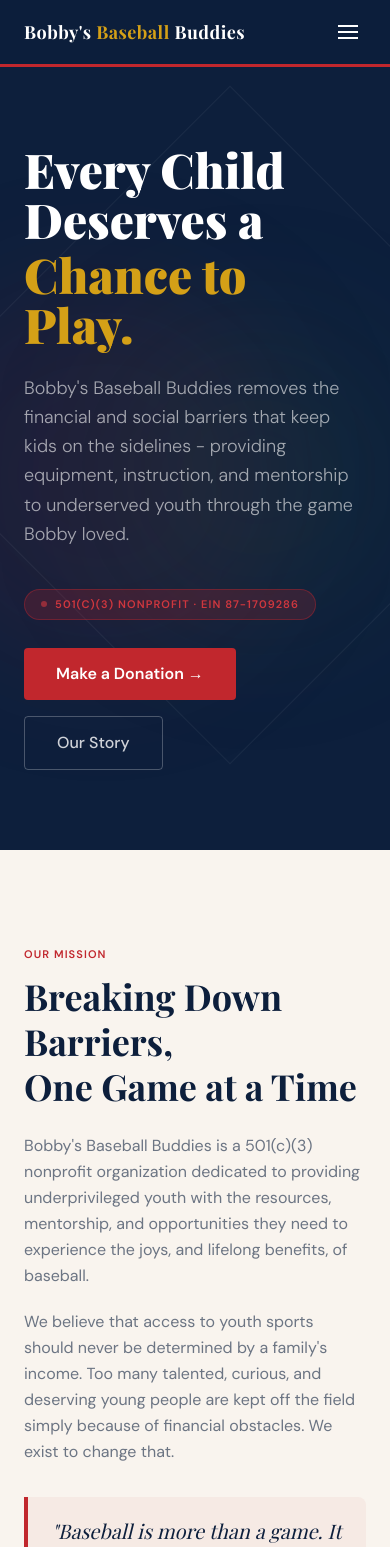
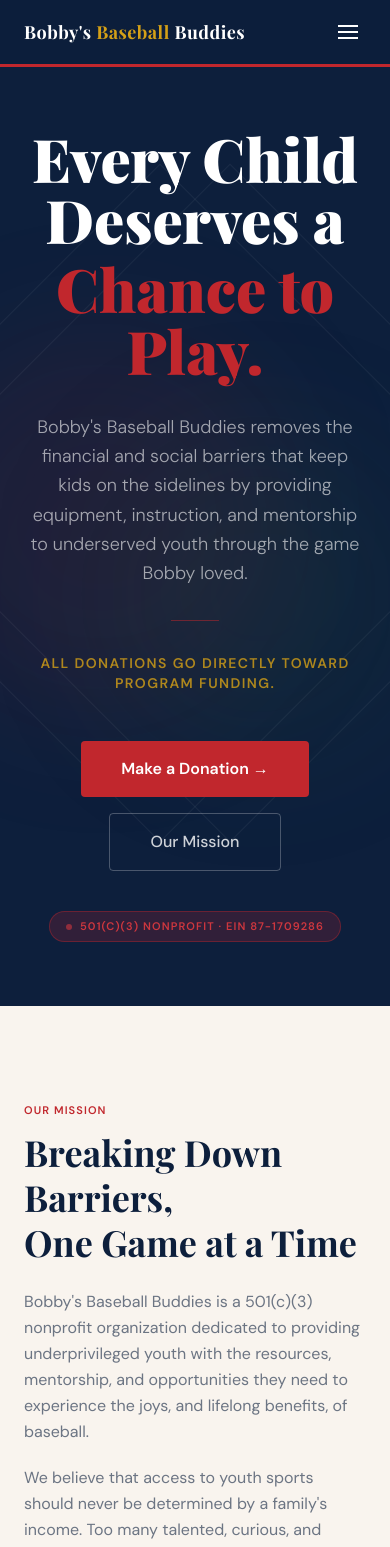
Before and after one commit to HunterMuratore/BobbysBaseballBuddies, a React (Vite) app: page / in a window 390 px wide. Shown: the top 1547 px of the page. Built offline with nearby package versions, Linux system fonts and the light colour scheme.

Commit message:
updating components with new events and styles

```diff
--- a/src/App.jsx
+++ b/src/App.jsx
@@ -2,8 +2,8 @@ import Navbar from './components/Navbar'
 import Hero from './components/Hero'
 import Mission from './components/Mission'
 import Programs from './components/Programs'
-import Story from './components/Story'
-import Gallery from './components/Gallery'
+// import Story from './components/Story'
+// import Gallery from './components/Gallery'
 import Events from './components/Events'
 import Donate from './components/Donate'
 import ContactForm from './components/ContactForm'
@@ -17,8 +17,6 @@ export default function App() {
       <Hero />
       <Mission />
       <Programs />
-      <Story />
-      <Gallery />
       <Events />
       <Donate />
       <ContactForm />
--- a/src/components/Events.jsx
+++ b/src/components/Events.jsx
@@ -19,7 +19,7 @@ export default function Events() {
         {events.map(event => (
           <div
             key={event.id}
-              className="flex gap-6 items-start border border-tan rounded-2xl p-6 md:p-8 hover:border-navy/20 hover:shadow-sm transition-all duration-200 bg-white group"
+            className="flex flex-col md:flex-row gap-6 items-start border border-tan rounded-2xl p-6 md:p-8 hover:border-navy/20 hover:shadow-sm transition-all duration-200 bg-white group"
           >
             {/* Date block */}
             <div className="flex-shrink-0 w-16 text-center bg-navy rounded-xl py-3">
@@ -39,7 +39,18 @@ export default function Events() {
                 <span>📍 {event.location}</span>
                 <span>🕐 {event.time}</span>
               </div>
-                <p className="text-sm text-navy/60 leading-relaxed">{event.description}</p>
+              <p className="text-sm text-navy/60 leading-relaxed mb-5">{event.description}</p>
+
+              {event.rsvp && (
+                <a
+                  href={event.rsvp}
+                  target="_blank"
+                  rel="noopener noreferrer"
+                  className="inline-flex items-center gap-2 bg-navy hover:bg-navy-mid text-white font-semibold text-sm px-6 py-2.5 rounded-lg transition-all duration-200 hover:-translate-y-0.5"
+                >
+                  RSVP & Donate →
+                </a>
+              )}
             </div>
           </div>
         ))}
--- a/src/components/Footer.jsx
+++ b/src/components/Footer.jsx
@@ -1,9 +1,10 @@
 const links = {
   Organization: [
     { label: 'Our Mission', href: '#mission' },
-    { label: "Bobby's Story", href: '#story' },
+    // { label: "Bobby's Story", href: '#story' },
     { label: 'Programs', href: '#programs' },
-    { label: 'Gallery', href: '#gallery' },
+    { label: 'Events', href: '#events' },
+    // { label: 'Gallery', href: '#gallery' },
   ],
   // 'Get Involved': [
   //   { label: 'Donate', href: '#donate' },
--- a/src/components/Hero.jsx
+++ b/src/components/Hero.jsx
@@ -10,59 +10,52 @@ export default function Hero() {
 
       {/* Rotating diamond graphic */}
       <div className="absolute right-[-80px] top-1/2 -translate-y-1/2 w-[480px] h-[480px] border border-white/5 rotate-45 pointer-events-none" />
+      <div className="absolute left-[-80px] top-1/2 -translate-y-1/2 w-[480px] h-[480px] border border-white/5 rotate-45 pointer-events-none" />
 
-      <div className="relative max-w-6xl mx-auto px-6 py-20 grid md:grid-cols-2 gap-20 items-center">
+      <div className="relative max-w-4xl mx-auto px-6 py-16 md:py-32 flex flex-col items-center text-center">
 
-        {/* Left — headline */}
-        <div>
+        <h1 className="font-serif text-6xl md:text-7xl lg:text-8xl font-black text-white leading-[1.02] mb-8">
+          <span className="block">Every Child</span>
+          <span className="block">Deserves a</span>
+          <span className="block text-red mt-2">Chance to Play.</span>
+        </h1>
 
-          <h1 className="font-serif text-5xl md:text-6xl font-black text-white leading-[1.05] mb-6">
-            Every Child Deserves a{' '}
-            <span className="text-gold block mt-1">Chance to Play.</span>
-          </h1>
+        <p className="text-lg md:text-xl text-white/60 font-light leading-relaxed mb-8 max-w-xl">
+          Bobby's Baseball Buddies removes the financial and social barriers that keep kids on the sidelines by providing equipment, instruction, and mentorship to underserved youth through the game Bobby loved.
+        </p>
 
-          <p className="text-lg text-white/60 font-light leading-relaxed mb-10 max-w-lg">
-            Bobby's Baseball Buddies removes the financial and social barriers that keep kids on the sidelines - providing equipment, instruction, and mentorship to underserved youth through the game Bobby loved.
-          </p>
+        <div className="w-12 h-px bg-red/50 mx-auto mb-8" />
 
-          <div className="inline-flex items-center gap-2 bg-red/20 border border-red/40 rounded-full px-4 py-1.5 mb-7">
-            <span className="w-1.5 h-1.5 rounded-full bg-red-light animate-pulse" />
-            <span className="text-[11px] font-semibold tracking-widest uppercase text-red-light/90">
-              501(c)(3) Nonprofit · EIN 87-1709286
-            </span>
-          </div>
+        <p className="text-sm font-semibold tracking-widest uppercase text-gold/80 mb-12">
+          All donations go directly toward program funding.
+        </p>
 
-          <div className="flex flex-wrap gap-4">
-            <a href="#donate" className="inline-flex items-center gap-2 bg-red hover:bg-red-light text-white font-semibold px-8 py-3.5 rounded transition-all duration-200 hover:-translate-y-0.5">
-              Make a Donation →
-            </a>
-            <a href="#story" className="inline-flex items-center gap-2 border border-white/25 hover:border-white/60 text-white/80 hover:text-white font-medium px-8 py-3.5 rounded transition-all duration-200">
-              Our Story
-            </a>
-          </div>
+        <div className="flex flex-wrap justify-center gap-4">
+
+          <a
+            href="#donate"
+            className="inline-flex items-center gap-2 bg-red hover:bg-red-light text-white font-semibold px-10 py-4 rounded transition-all duration-200 hover:-translate-y-0.5"
+          >
+            Make a Donation →
+          </a>
+
+          <a
+            href="#mission"
+            className="inline-flex items-center gap-2 border border-white/25 hover:border-white/60 text-white/80 hover:text-white font-medium px-10 py-4 rounded transition-all duration-200"
+          >
+            Our Mission
+          </a>
+
         </div>
 
-        {/* Right — stats card */}
-        <div className="hidden md:block bg-white/5 border border-white/10 rounded-2xl p-10 backdrop-blur-sm">
-          <div className="grid grid-cols-2 gap-7 mb-7">
-            {[
-              { num: '3+', label: 'Core Programs' },
-              { num: '100%', label: 'Tax Deductible' },
-              { num: '501(c)(3)', label: 'Registered Nonprofit' },
-              { num: '∞', label: 'Kids to Reach' },
-            ].map(({ num, label }) => (
-              <div key={label}>
-                <div className="font-serif text-4xl font-black text-white leading-none mb-1">{num}</div>
-                <div className="text-[11px] font-semibold tracking-widest uppercase text-white/40">{label}</div>
-              </div>
-            ))}
-          </div>
-          <hr className="border-white/10 mb-7" />
-          <p className="text-xs text-white/40 leading-relaxed">
-            Registered 501(c)(3) · <strong className="text-white/60 font-medium">EIN: 87-1709286</strong><br />
-            All donations go directly toward program funding.
-          </p>
+        {/* 501c3 badge */}
+        <div className="inline-flex items-center gap-2 bg-red/20 border border-red/40 rounded-full px-4 py-1.5 mt-10">
+          <span className="w-1.5 h-1.5 rounded-full bg-red-light animate-pulse" />
+          <span className="text-[11px] font-semibold tracking-widest uppercase text-red-light/90">
+            501(c)(3) Nonprofit · EIN 87-1709286
+          </span>
         </div>
+
       </div>
     </section>
   )
--- a/src/components/Navbar.jsx
+++ b/src/components/Navbar.jsx
@@ -14,7 +14,7 @@ export default function Navbar() {
     { label: 'Mission', href: '#mission' },
     { label: 'Programs', href: '#programs' },
     { label: 'Events', href: '#events' },
-    { label: 'Gallery', href: '#gallery' },
+    // { label: 'Gallery', href: '#gallery' },
   ]
 
   return (
--- a/src/data/events.js
+++ b/src/data/events.js
@@ -1,29 +1,12 @@
 export const events = [
   {
     id: 1,
-    date: { month: 'APR', day: '12' },
-    title: 'Name of Event',
-    location: 'Location',
-    time: '9:00 AM – 12:00 PM',
-    description: 'Description of event.',
-    type: 'type of event',
-  },
-  {
-    id: 2,
-    date: { month: 'MAY', day: '3' },
-    title: 'Name of Event',
-    location: 'Location',
-    time: '10:00 AM – 3:00 PM',
-    description: 'Description of event.',
-    type: 'type of event',
-  },
-  {
-    id: 3,
-    date: { month: 'JUN', day: '21' },
-    title: 'Name of Event',
-    location: 'Location',
-    time: '1:00 PM – 5:00 PM',
-    description: 'Description of event.',
-    type: 'type of event',
+    date: { month: 'JUN', day: '23' },
+    title: "Celebrate Bobby's Baseball Buddies",
+    location: "Printers Alley, 215 W 40th St, New York, NY",
+    time: '6:00 PM – 9:00 PM',
+    description: "An evening of friendship and baseball in honor of Bobby Conti. Cash bar. Limited tickets available - a suggested donation of $100 supports our mission. Please RSVP to reserve your spot.",
+    type: 'Fundraiser',
+    rsvp: 'https://docs.google.com/forms/d/e/1FAIpQLSerpeqLJ6lWQ87LZIz19jJyaybPL83XogG80lixy6kXzeBhiw/viewform',
   },
 ]
```
Also changed, not shown: src/components/Donate.jsx (+26 -11 lines), src/components/Mission.jsx (+14 -14 lines), src/assets/images/profile_picture.jpg (deleted). Lines whose indentation alone changed are shown as unchanged.
